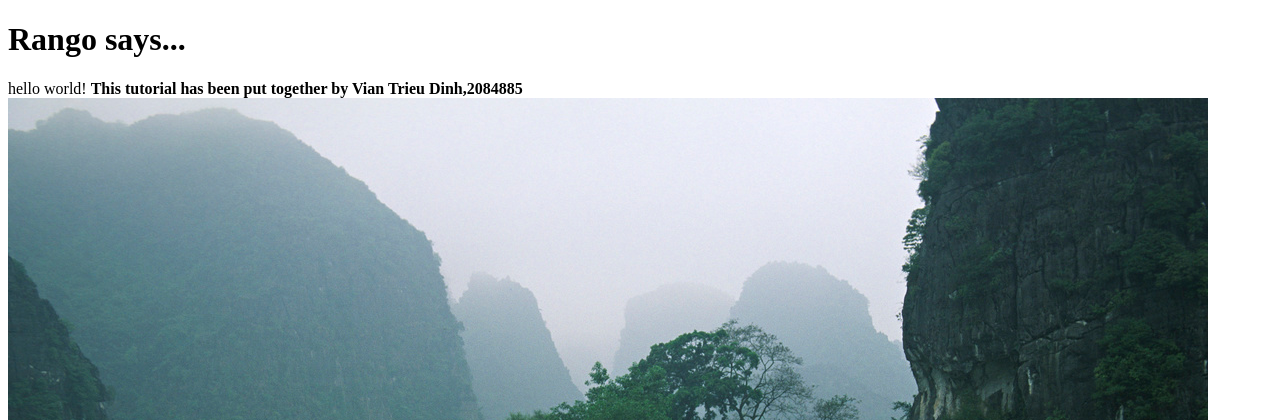
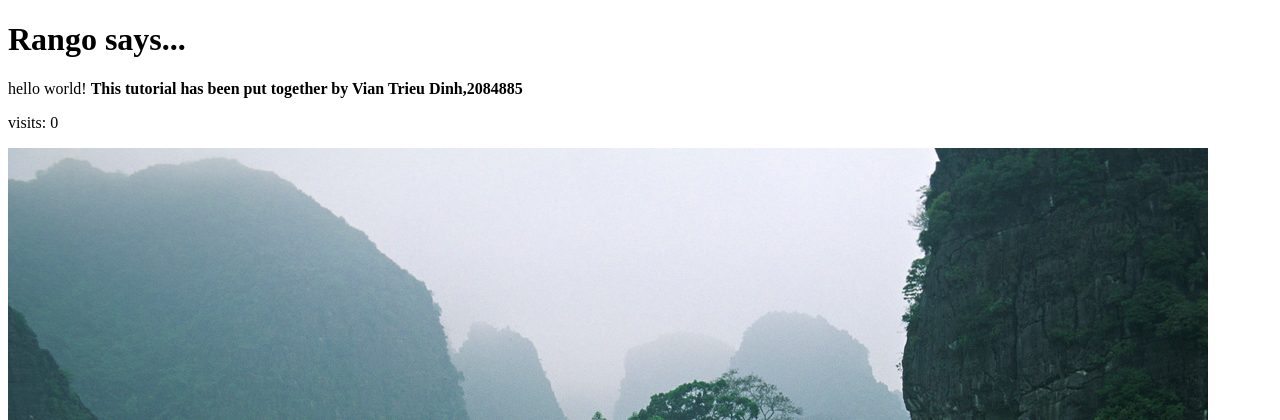
Before and after one commit to 2084885/tangowithdjango, a Django app: page /rango/about/ in a window 1280 px wide. Shown: the top 420 px of the page. Run offline with Django 3.2, Linux system fonts and the light colour scheme.

Commit message:
Chapter 11 - completed

```diff
--- a/rango/views.py
+++ b/rango/views.py
@@ -1,5 +1,6 @@
+from datetime import datetime
 from django.shortcuts import render
-from rango.models import Category,Page
+
 
 from rango.forms import CategoryForm,PageForm
 from rango.forms import UserForm, UserProfileForm
@@ -7,25 +8,88 @@ from django.contrib.auth import authenticate, login, logout
 from django.http import HttpResponseRedirect, HttpResponse
 from django.contrib.auth.decorators import login_required
 from django.contrib.auth.models import User
+from rango.models import Category,Page
 
 def index(request):
-    # Query the database for a list of ALL categories currently stored.
-    # Order the categories by no. likes in descending order.
-    # Retrieve the top 5 only - or all if less than 5.
-    # Place the list in our context_dict dictionary which will be passed to the template engine.
+
     category_list = Category.objects.order_by('-likes')[:5]
-    pages_list = Page.objects.order_by('-views')[:5]
-    context_dict = {'categories': category_list, 'pages':pages_list }
+    page_list = Page.objects.order_by('-views')[:5]
 
-    # Render the response and send it back!
-    return render(request, 'rango/index.html', context_dict)
+    context_dict = {'categories': category_list, 'pages': page_list}
+
+    visits = request.session.get('visits')
+    if not visits:
+        visits = 0
+    reset_last_visit_time = False
+
+    last_visit = request.session.get('last_visit')
+    if last_visit:
+        last_visit_time = datetime.strptime(last_visit[:-7], "%Y-%m-%d %H:%M:%S")
+
+        if (datetime.now() - last_visit_time).seconds > 0:
+            # ...reassign the value of the cookie to +1 of what it was before...
+            visits = visits + 1
+            # ...and update the last visit cookie, too.
+            reset_last_visit_time = True
+    else:
+        # Cookie last_visit doesn't exist, so create it to the current date/time.
+        reset_last_visit_time = True
+
+    if reset_last_visit_time:
+        request.session['last_visit'] = str(datetime.now())
+        request.session['visits'] = visits
+    context_dict['visits'] = visits
+
+
+    response = render(request,'rango/index.html', context_dict)
+
+    return response
+
 
 def about(request):
     context_dict={'boldmessage':"This tutorial has been put together by Vian Trieu Dinh,2084885"}
-    return render(request,'rango/about.html',context_dict)
+    count = request.session.get('visits')
 
+    if not count:
+        count = 0
+    reset_last_visit_time = False
+
+    last_visit = request.session.get('last_visit')
+    if last_visit:
+        last_visit_time = datetime.strptime(last_visit[:-7], "%Y-%m-%d %H:%M:%S")
+
+        if (datetime.now() - last_visit_time).seconds > 0:
+        # ...reassign the value of the cookie to +1 of what it was before...
+            count = count + 1
+        # ...and update the last visit cookie, too.
+            reset_last_visit_time = True
+    else:
+        # Cookie last_visit doesn't exist, so create it to the current date/time.
+         reset_last_visit_time = True
+
+    if reset_last_visit_time:
+        request.session['last_visit'] = str(datetime.now())
+        request.session['visits'] = count
+    context_dict['visits']=count
+
+    return render(request, 'rango/about.html', context_dict)
+"""
+
+
+def about(request):
+        context_dict={'boldmessage':"This tutorial has been put together by Vian Trieu Dinh,2084885"}
+
+	visits = request.session.get('visits')
+	if visits:
+	    count = visits
+	    visits = visits + 1
+	else:
+	    count = 0
+        context_dict['visits'] = count
+	return render(request, 'rango/about.html', context_dict)
     #return HttpResponse("ABOUT PAGE <br/> <a href='/rango'>Index</a>   <a href='/rango/contactus'>contactus</a> ")
-#Must leave space between certain links to avoid the underlined links being heaped together.
+    #Must leave space between certain links to avoid the underlined links being heaped together."""
+
 
 def category(request, category_name_slug):
 
@@ -114,8 +178,14 @@ def add_page(request, category_name_slug):
 
 def register(request):
 
+
+
     # A boolean value for telling the template whether the registration was successful.
     # Set to False initially. Code changes value to True when registration succeeds.
+
+
+
+
     registered = False
 
     # If it's a HTTP POST, we're interested in processing form data.
@@ -198,11 +268,11 @@ def user_login(request):
                 return HttpResponse("Your Rango account is disabled.")
         else:
             # Bad login details were provided. So we can't log the user in.
-			try :
-				User.objects.get( username=username )
-				return HttpResponse("Invalid Password")
-			except:
-				return HttpResponse("User does not exist.")
+                        try :
+                                User.objects.get( username=username )
+                                return HttpResponse("Invalid Password")
+                        except:
+                                return HttpResponse("User does not exist.")
 
     # The request is not a HTTP POST, so display the login form.
     # This scenario would most likely be a HTTP GET.
--- a/templates/rango/about.html
+++ b/templates/rango/about.html
@@ -6,5 +6,6 @@
 
         <h1>Rango says...</h1>
         hello world! <strong>{{ boldmessage }}</strong><br />
+		 <p> visits: {{ visits }}</p>
 		<img src="/static/images/vietnam.jpg" alt="Picture of Vietnam" />
 {% endblock %}
--- a/templates/rango/index.html
+++ b/templates/rango/index.html
@@ -8,6 +8,7 @@
 {% block body_block %}
 {% if user.is_authenticated %}
     <h1>Rango says... hello {{ user.username }}!</h1>
+	<p> visits: {{ visits }}</p>
     {% else %}
     <h1>Rango says... hello world!</h1>
     {% endif %}
```
Also changed, not shown: tangowithdjango/settings.py (+8 -0 lines).
